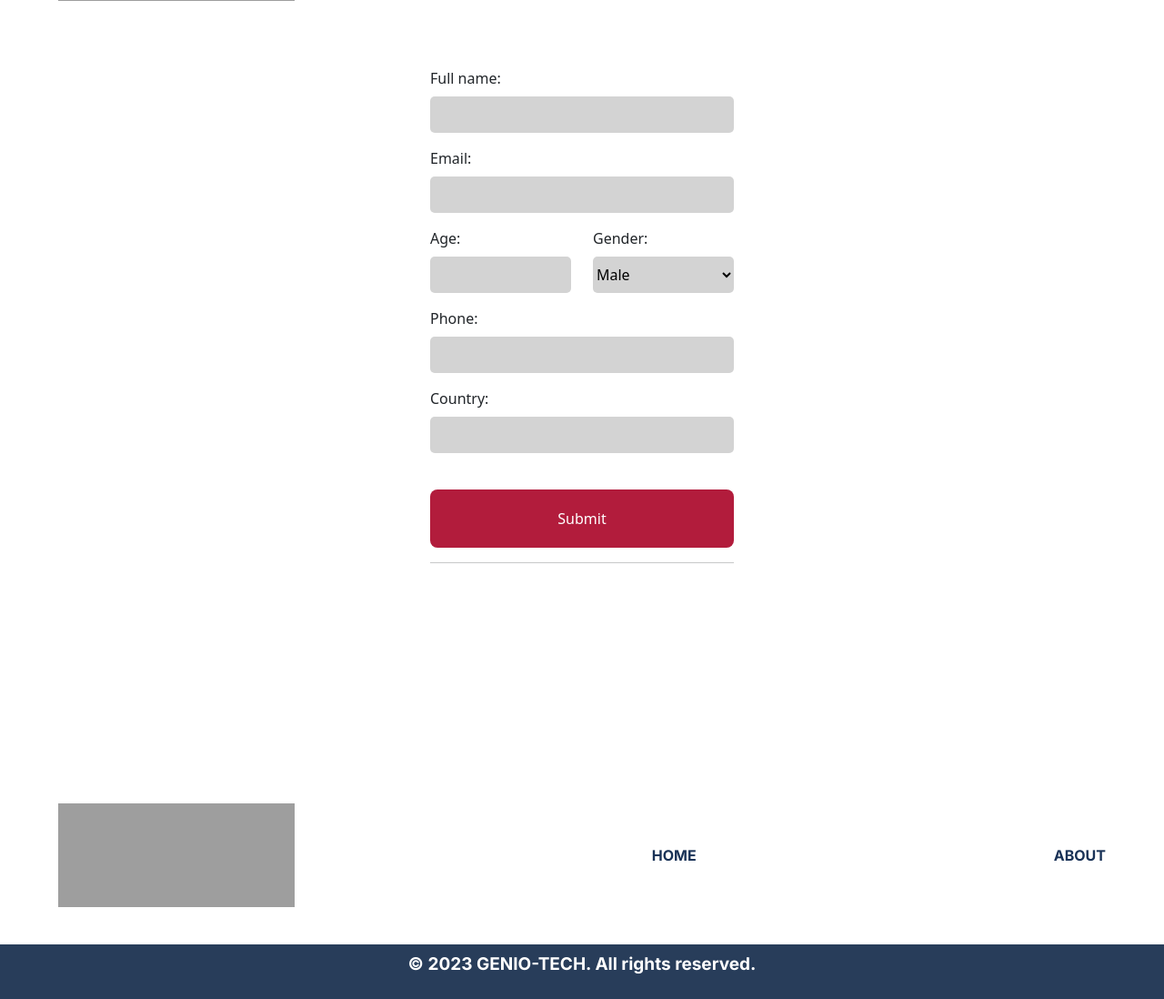
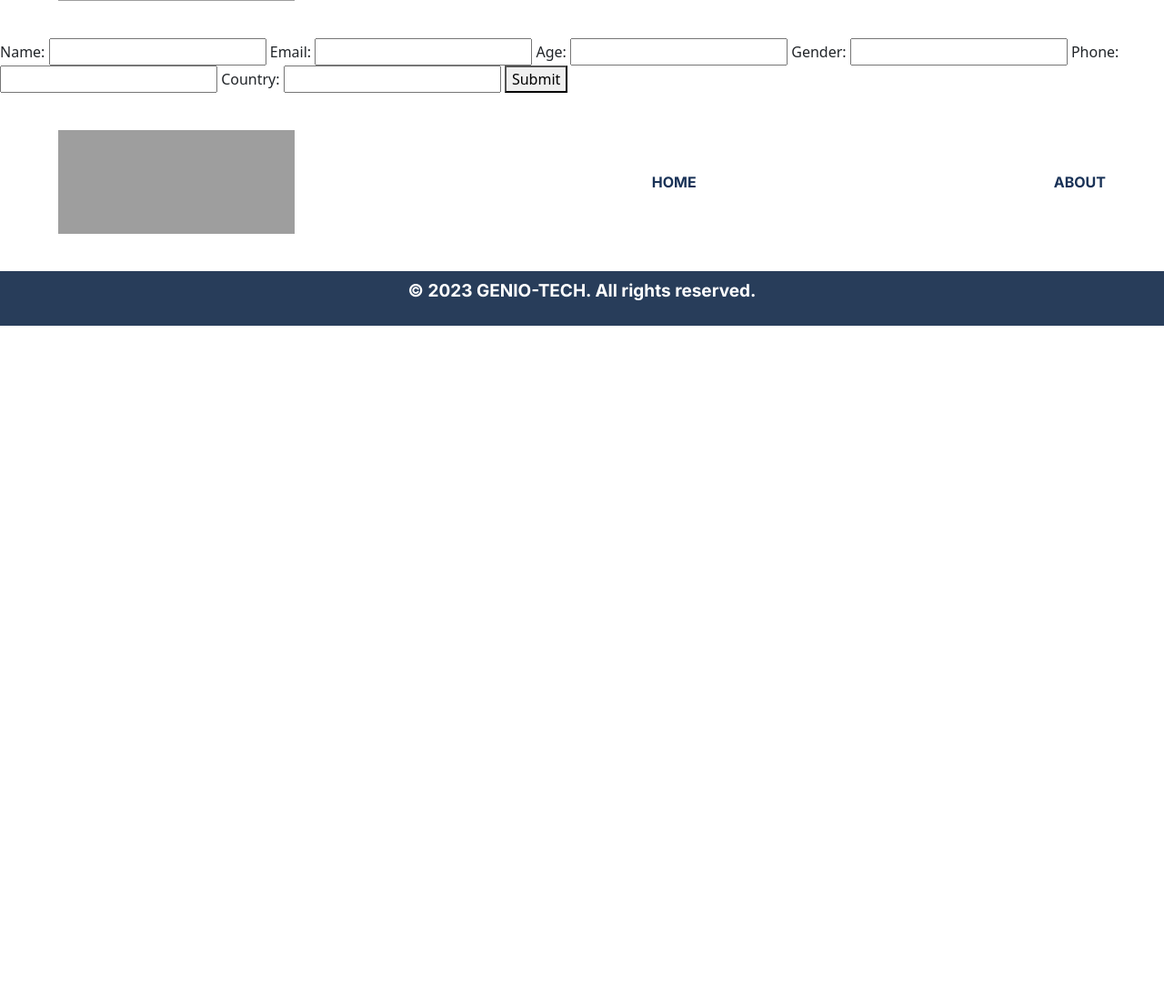
Before and after one commit to RH0IS/GENIO-TECH, a Django app: page /student_form/ in a window 1280 px wide. Shown: the part 254-1352 px from the top of the page at 91% size. After the commit the page ends 612 px from the top, so only its background shows below. Run offline with Django 4.2, Linux system fonts and the light colour scheme; some libraries are stand-ins or nearby versions; grey boxes are pictures that could not be loaded.

Commit message:
Revert "Fahim | atishay-new | styled signup page and form"
This reverts commit 4af9edce4167621516f7c060d4aba151ae0e5b69.

```diff
--- a/genioapp/forms.py
+++ b/genioapp/forms.py
@@ -30,10 +30,10 @@ class CourseForm(forms.ModelForm):
         fields = '__all__'
 
 
-# class StudentForm(forms.ModelForm):
-#     class Meta:
-#         model = Student
-#         fields = ['name', 'email', 'age', 'gender', 'phone', 'country' ]
+class StudentForm(forms.ModelForm):
+    class Meta:
+        model = Student
+        fields = ['name', 'email', 'age', 'gender', 'phone', 'country' ]
 
 
 class StudentCred(UserCreationForm):
--- a/genioapp/static/genioapp/styles.css
+++ b/genioapp/static/genioapp/styles.css
@@ -724,18 +724,18 @@
   text-decoration: none;
 }
 
-/*.landing-page .btn-primary {*/
-/*  position: absolute;*/
-/*  width: 292px;*/
-/*  height: 72px;*/
-/*  top: 2232px;*/
-/*  left: 756px;*/
-/*  background-color: var(--variable-collection-colour-primary);*/
-/*  border-radius: 8.13px;*/
-/*  overflow: hidden;*/
-/*  all: unset;*/
-/*  box-sizing: border-box;*/
-/*}*/
+.landing-page .btn-primary {
+  position: absolute;
+  width: 292px;
+  height: 72px;
+  top: 2232px;
+  left: 756px;
+  background-color: var(--variable-collection-colour-primary);
+  border-radius: 8.13px;
+  overflow: hidden;
+  all: unset;
+  box-sizing: border-box;
+}
 
 .landing-page .text-wrapper-16 {
   position: absolute;
--- a/genioapp/views.py
+++ b/genioapp/views.py
@@ -8,7 +8,7 @@ from .forms import (
     InstructorSignUpForm,
     CourseForm,
     LoginForm,
-    # StudentForm,
+    StudentForm,
     StudentCred,
     CourseLevelForm,
 )
@@ -165,16 +165,16 @@ def instructor_profile(request):
 
 
 def student_form(request):
-    # if request.method == "POST":
-    #     form = StudentForm(request.POST)
-    #     if form.is_valid():
-    #         form.save()
-    #         return redirect("/admin_students_list/")  # Redirect to the admin view
-    # else:
-    #     form = StudentForm()
+    if request.method == "POST":
+        form = StudentForm(request.POST)
+        if form.is_valid():
+            form.save()
+            return redirect("/admin_students_list/")  # Redirect to the admin view
+    else:
+        form = StudentForm()
 
-    # return render(request, "genioapp/student_form.html", {"form": form})
-    return render(request,"genioapp/student_form.html")
+    return render(request, "genioapp/student_form.html", {"form": form})
+
 
 def admin_students_list(request):
     students = Student.objects.all()
--- a/templates/genioapp/student_form.html
+++ b/templates/genioapp/student_form.html
@@ -1,72 +1,11 @@
-{% extends 'genioapp/base0.html' %}
-{% load static %}
-{% block content %}
-        <body>
-{#    <div class="form">#}
-{#        <form method="post" action="{% url 'genioapp:student_form' %}">#}
-{#    {% csrf_token %}#}
-{#    {{ form }}#}
+{% extends 'genioapp/base0.html' %} {% load static %} {% block content %}
+<body>
+  <div class="form">
+    <form method="post" action="{% url 'genioapp:student_form' %}">
+      {% csrf_token %} {{ form}}
 
-{#    <button type="submit">Submit</button>#}
-{#</form>#}
-                <section class="section-register">
-                        <div class="student-form-container">
-                                <form method="post" action="{% url 'genioapp:student_form' %}">
-                                        {% csrf_token %}
-                                        <div class="row">
-                                                <div class="col">
-                                                        <label class="form-label" for="id_name">Full name:</label>
-                                                        <input class="form-input" type="text" id="id_name" name="name" required>
-                                                </div>
-
-                                        </div>
-                                        <div class="row">
-                                                <div class="col">
-                                                        <label class="form-label" for="id_email">Email:</label>
-                                                        <input class="form-input" type="email" id="id_email" name="email" required>
-                                                </div>
-
-                                        </div>
-                                        <div class="row">
-                                                <div class="col">
-                                                        <label class="form-label" for="id_age">Age:</label><br>
-                                                        <input class="form-input" type="number" id="id_age" name="age" required>
-                                                </div>
-                                                <div class="col">
-                                                        <label class="form-label" for="id_gender">Gender:</label><br>
-                                                        <select class="form-input" id="id_gender" name="gender" required>
-                                                                <option value="male">Male</option>
-                                                                <option value="female">Female</option>
-                                                                <option value="other">Other</option>
-                                                        </select>
-                                                </div>
-                                        </div>
-                                        <div class="row">
-                                                <div class="col">
-                                                        <label class="form-label" for="id_phone">Phone:</label><br>
-                                                        <input class="form-input" type="text" id="id_phone" name="phone" required>
-                                                </div>
-
-                                        </div>
-                                        <div class="row">
-                                                <div class="col">
-                                                        <label class="form-label" for="id_country">Country:</label><br>
-                                                        <input class="form-input" type="text" id="id_country" name="country" required>
-                                                </div>
-
-                                        </div>
-                                        <br>
-                                        <button class="btn-primary" type="submit">Submit</button>
-                                        <hr>
-
-                                </form>
-
-
-
-                        </div>
-                </section>
-
-
-
-        </body>
+      <button type="submit">Submit</button>
+    </form>
+  </div>
+</body>
 {% endblock %}
```
